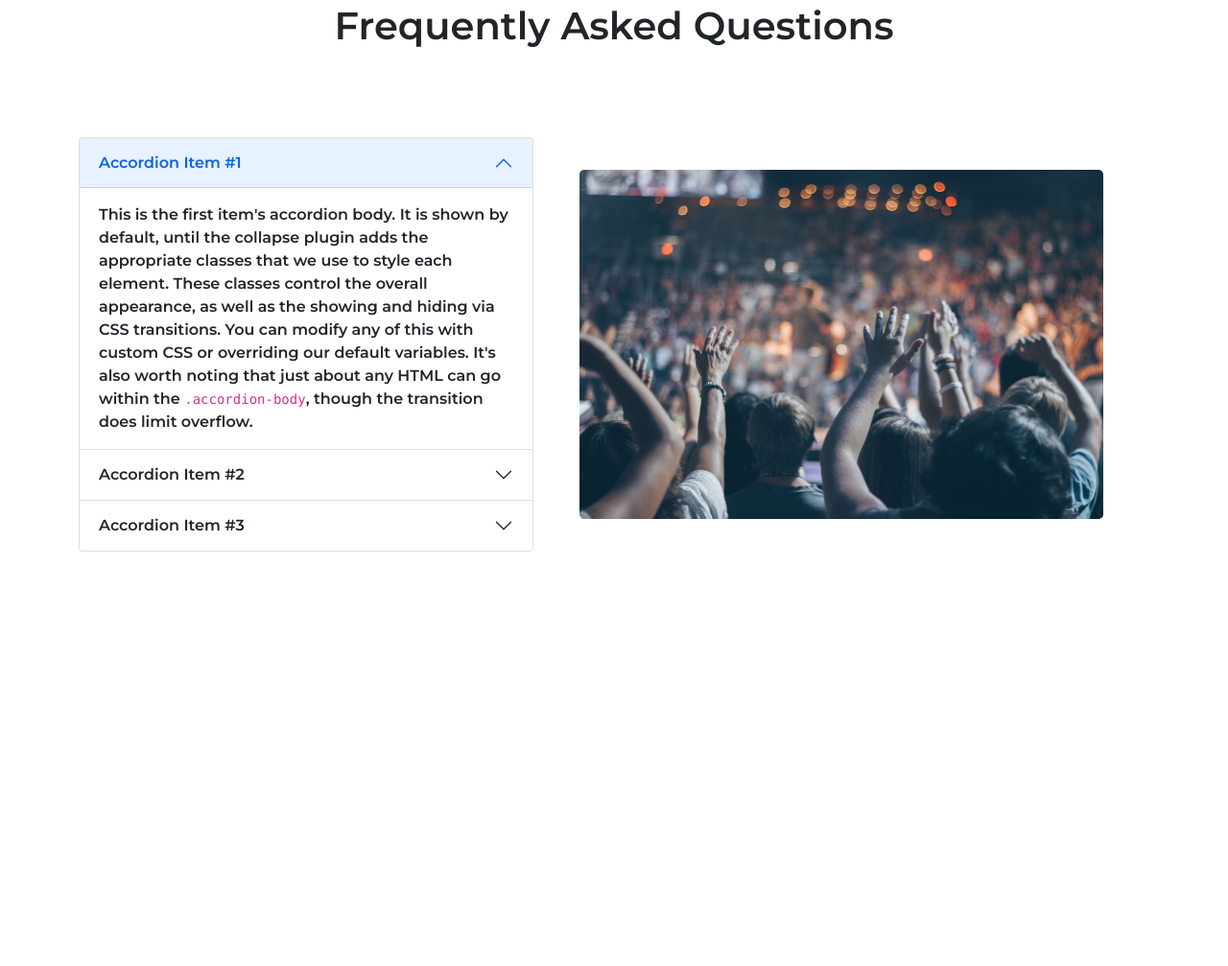
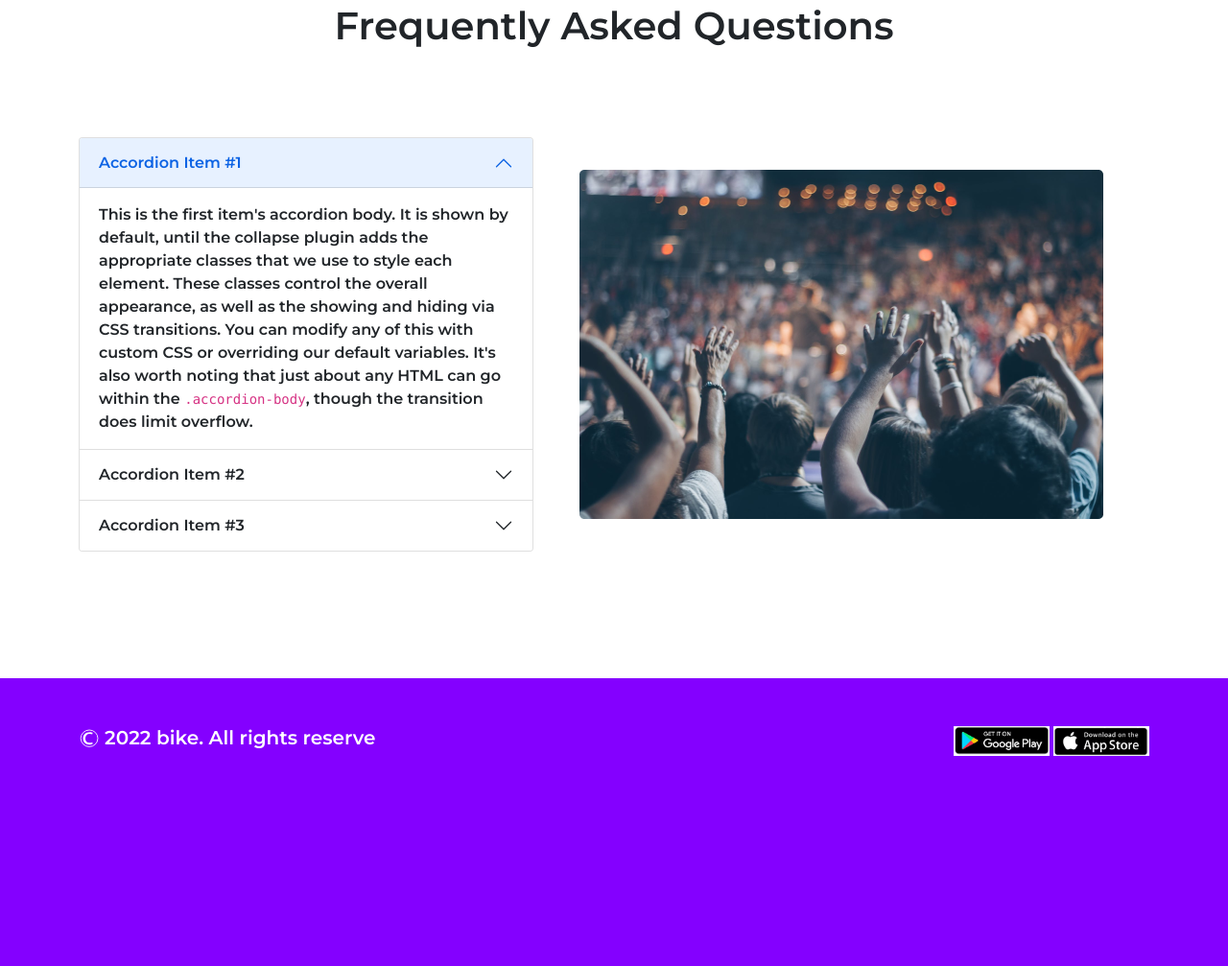
Before and after one commit to Mehadyhasanakash/-convention-center, a plain HTML site: page index.html in a window 1280 px wide. Shown: the part 1673-2680 px from the top of the page at 96% size. Before the commit the page ends 2380 px from the top, so only its background shows below. Drawn offline with nearby package versions, Linux system fonts and the light colour scheme.

Commit message:
last-commit

```diff
--- a/Style.css
+++ b/Style.css
@@ -25,3 +25,8 @@ li{
 .hight{
     height: 600px;
 }
+.f-hight{
+    height: 300px;
+    background-color: rgb(132, 0, 255);
+    padding: 50px;
+}
--- a/index.html
+++ b/index.html
@@ -297,6 +297,19 @@
 
   </main>
 
+  <footer class="f-hight">
+   <div class=" container d-flex justify-content-lg-between justify-content-md-around ">
+    <div>
+      <h5 class="text-white"><img src="convention-center-main/icons/ctor 3.svg" alt="" height="20px"> 2022 bike. All rights reserve</h5>
+    </div>
+    <div>
+      <a target="_blank" href="https://play.google.com/store/apps"> <img  src="convention-center-main/Background.png" alt="" width="100px"></a>
+      <a target="_blank" href="https://support.apple.com/apps"><img src="convention-center-main/Background02.png" alt="" width="100px"></a>
+    </div>
+   </div>
+
+  </footer>
+
 
 
 
```
Also changed, not shown: convention-center-main/Background.png (added), convention-center-main/Background02.png (added), convention-center-main/icons/ctor 3.svg (added).
